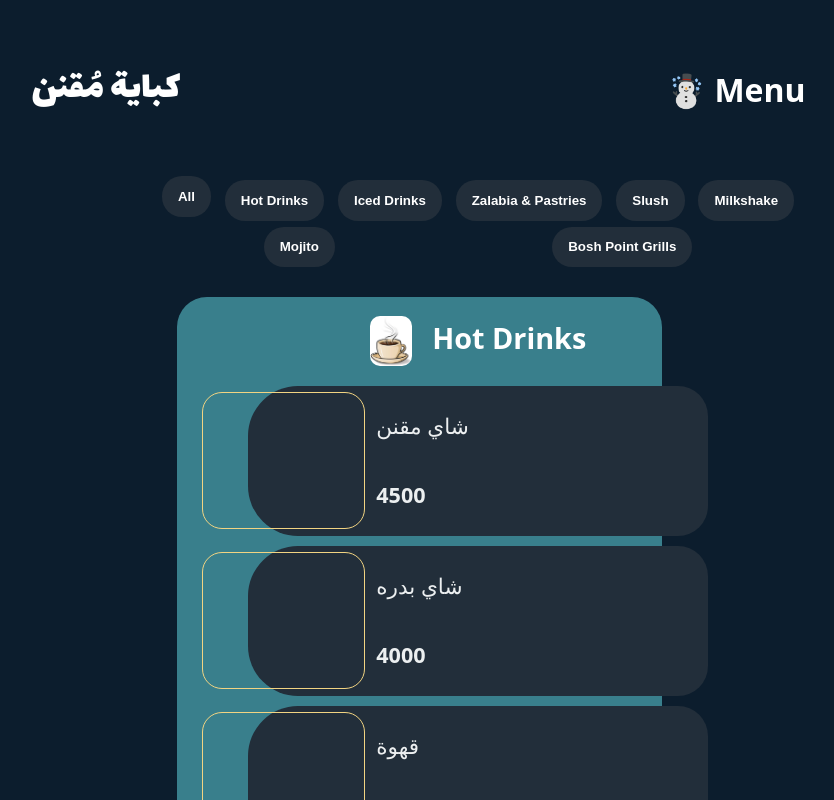
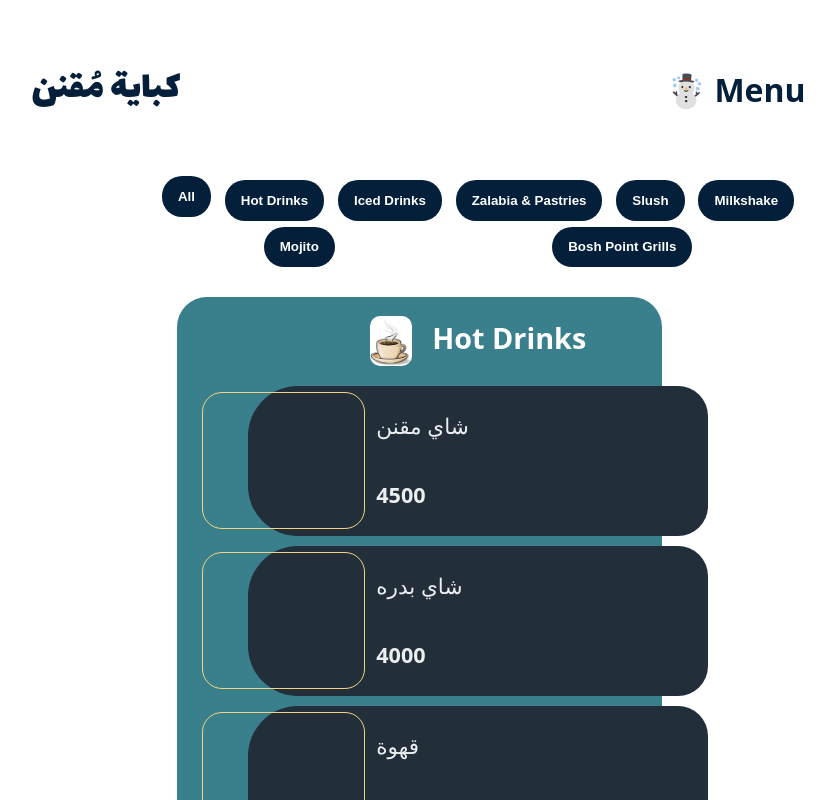
Before and after one commit to m0h1m3d/kobayt-mognn-menu, a React (Vite) app: page / in a window 1280 px wide. Shown: the top 800 px of the page, without its empty margins (162-996 px from the left). Built offline with nearby package versions, Linux system fonts and the light colour scheme.

Commit message:
refractor colors

```diff
--- a/src/components/Header/header.scss
+++ b/src/components/Header/header.scss
@@ -1,6 +1,6 @@
 .header {
-  // color: #3d747f;
-  color: #ffff;
+  color: #031F3A;
+  // color: #ffff;
   height: 20vh;
   display: flex;
   justify-content: space-around;
--- a/src/components/Menu/menu.scss
+++ b/src/components/Menu/menu.scss
@@ -22,7 +22,8 @@
     border-radius: 20px;
     border: none;
     // background-color: #337687;
-    background-color: #222e3a;
+    // background-color: #222e3a;
+    background-color: #031F3A;
     // color: #e9d241;
     color: #ffff;
     font-weight: 700;
--- a/src/components/MenuItems/item.scss
+++ b/src/components/MenuItems/item.scss
@@ -6,6 +6,7 @@
   // background-color: #337687;
   // background-color: white;
   background-color: #222e3a;
+  // background-color: #031F3A;
   color: #eceff0;
   font-size: 0.9rem;
   border-radius: 30px;
--- a/src/index.css
+++ b/src/index.css
@@ -4,10 +4,10 @@
   font-weight: 400;
 
   color-scheme: light dark;
-  /* background-color: #f3f3f3; */
+  background-color: #fff;
   /* background-color: #031F3A; */
 
-  background-color: #0c1d2d;
+  /* background-color: #0c1d2d; */
 
   font-synthesis: none;
   text-rendering: optimizeLegibility;
```
Also changed, not shown: src/assets/menu-wint.jpg (added).
